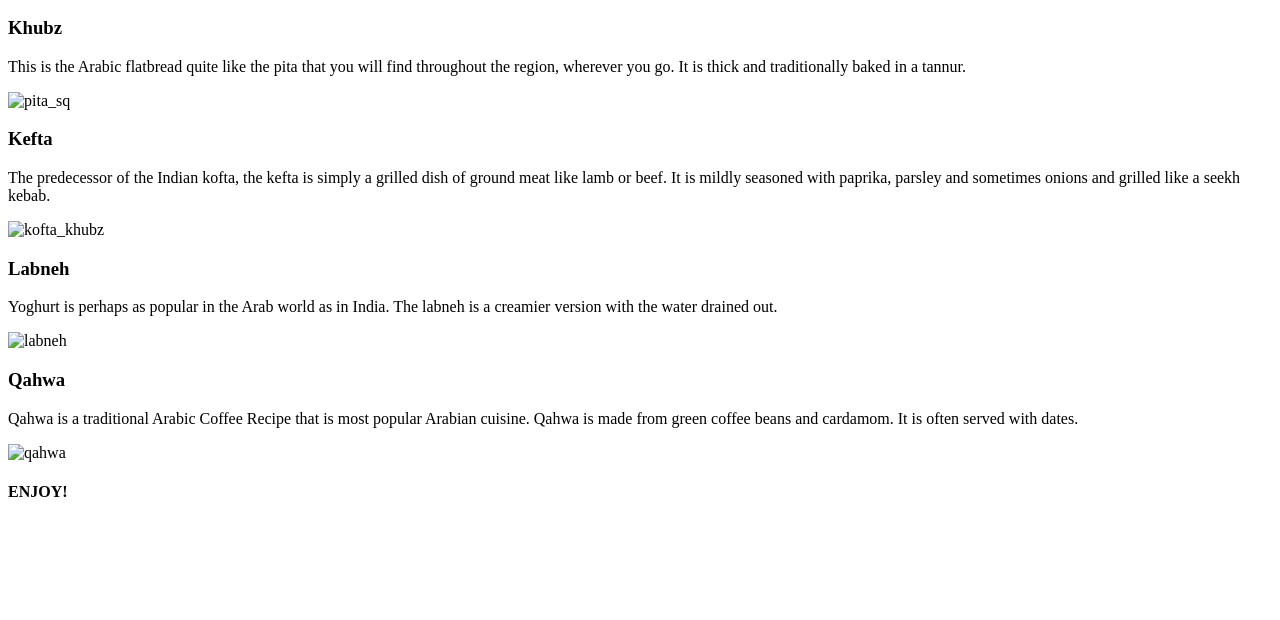
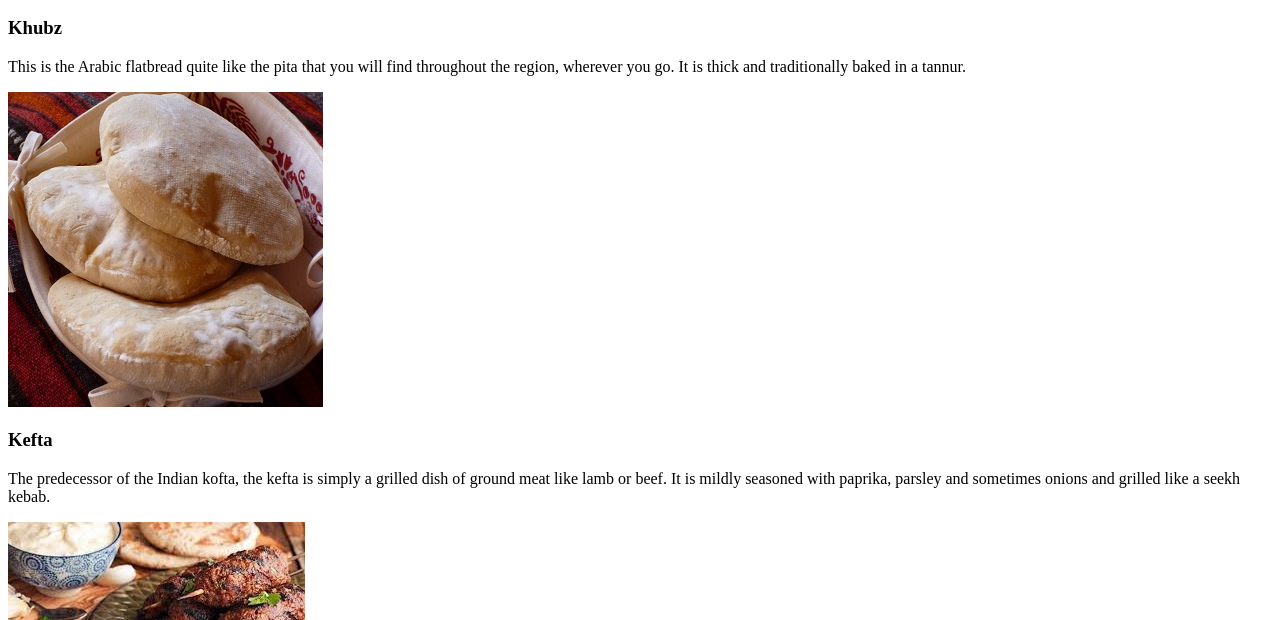
Before and after one commit to RidaATariq/itmd361-project1, a plain HTML site: page arab_cuisine.html in a window 1280 px wide. Shown: the part 180-800 px from the top of the page. Drawn offline with Linux system fonts and the light colour scheme.

Commit message:
Update arab_cuisine.html

```diff
--- a/arab_cuisine.html
+++ b/arab_cuisine.html
@@ -21,16 +21,16 @@
     <h2>Some of my favorite Arab Cuisine and their descriptions are as follows:</h2>
     <h3>Khubz</h3>
     <p>This is the Arabic flatbread quite like the pita that you will find throughout the region, wherever you go. It is thick and traditionally baked in a tannur.</p>
-    <img src="pita_sq.jpg" alt="pita_sq">
+    <img src="media/pita_sq.jpg" alt="pita_sq">
     <h3>Kefta</h3>
 	<p>The predecessor of the Indian kofta, the kefta is simply a grilled dish of ground meat like lamb or beef. It is mildly seasoned with paprika, parsley and sometimes onions and grilled like a seekh kebab.</p>
-    <img src="kofta_khubz.jpg" alt="kofta_khubz">
+    <img src="media/kofta_khubz.jpg" alt="kofta_khubz">
     <h3>Labneh</h3>
 	<p>Yoghurt is perhaps as popular in the Arab world as in India. The labneh is a creamier version with the water drained out.</p>
-    <img src="labneh.jpg" alt="labneh">
+    <img src="media/labneh.jpg" alt="labneh">
     <h3>Qahwa</h3>
 	<p>Qahwa is a traditional Arabic Coffee Recipe that is most popular Arabian cuisine. Qahwa is made from green coffee beans and cardamom. It is often served with dates.</p>
-    <img src="qahwa.jpg" alt="qahwa">
+    <img src="media/qahwa.jpg" alt="qahwa">
     <h4>ENJOY!</h4>
 
   </body>
```
